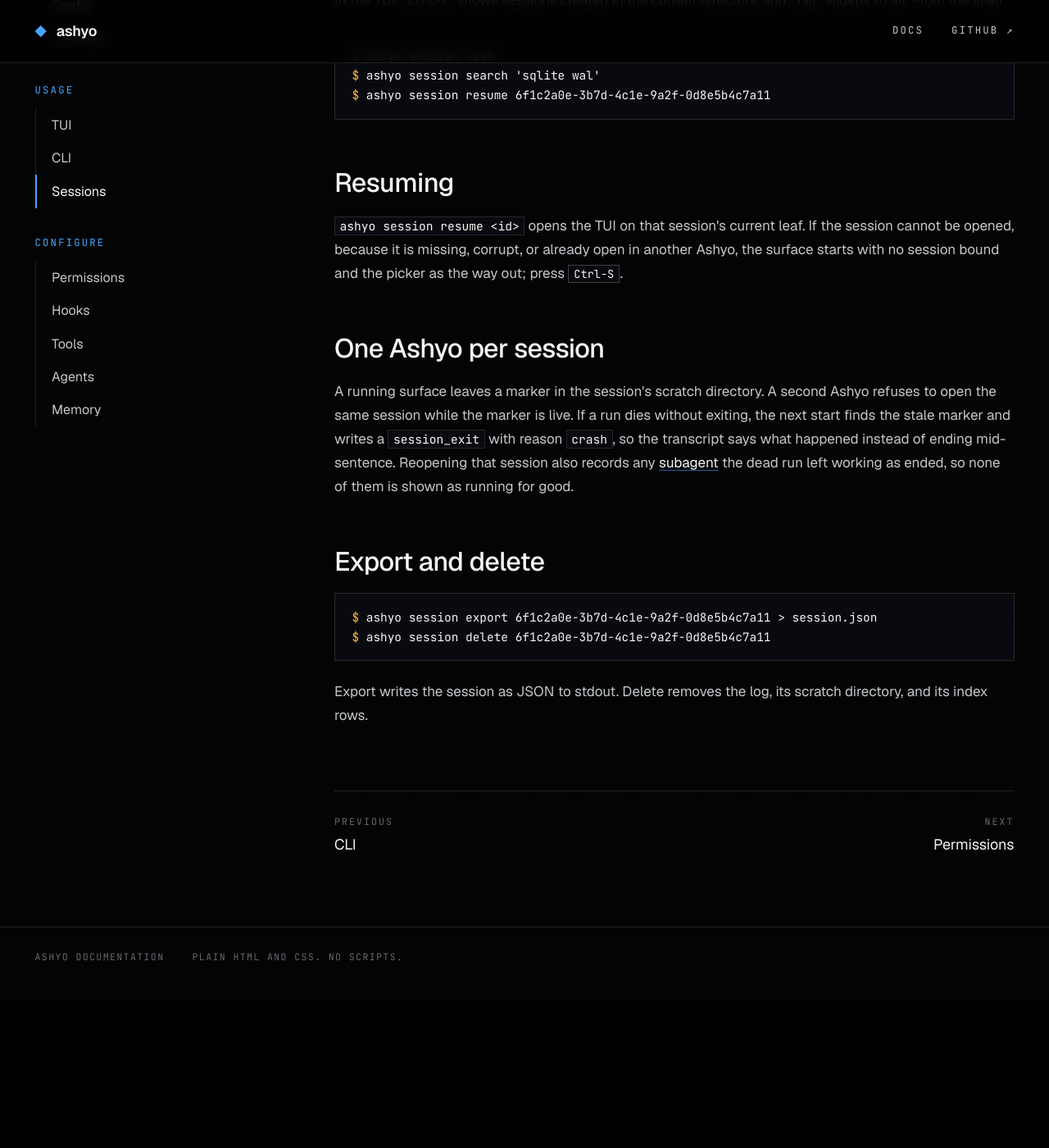
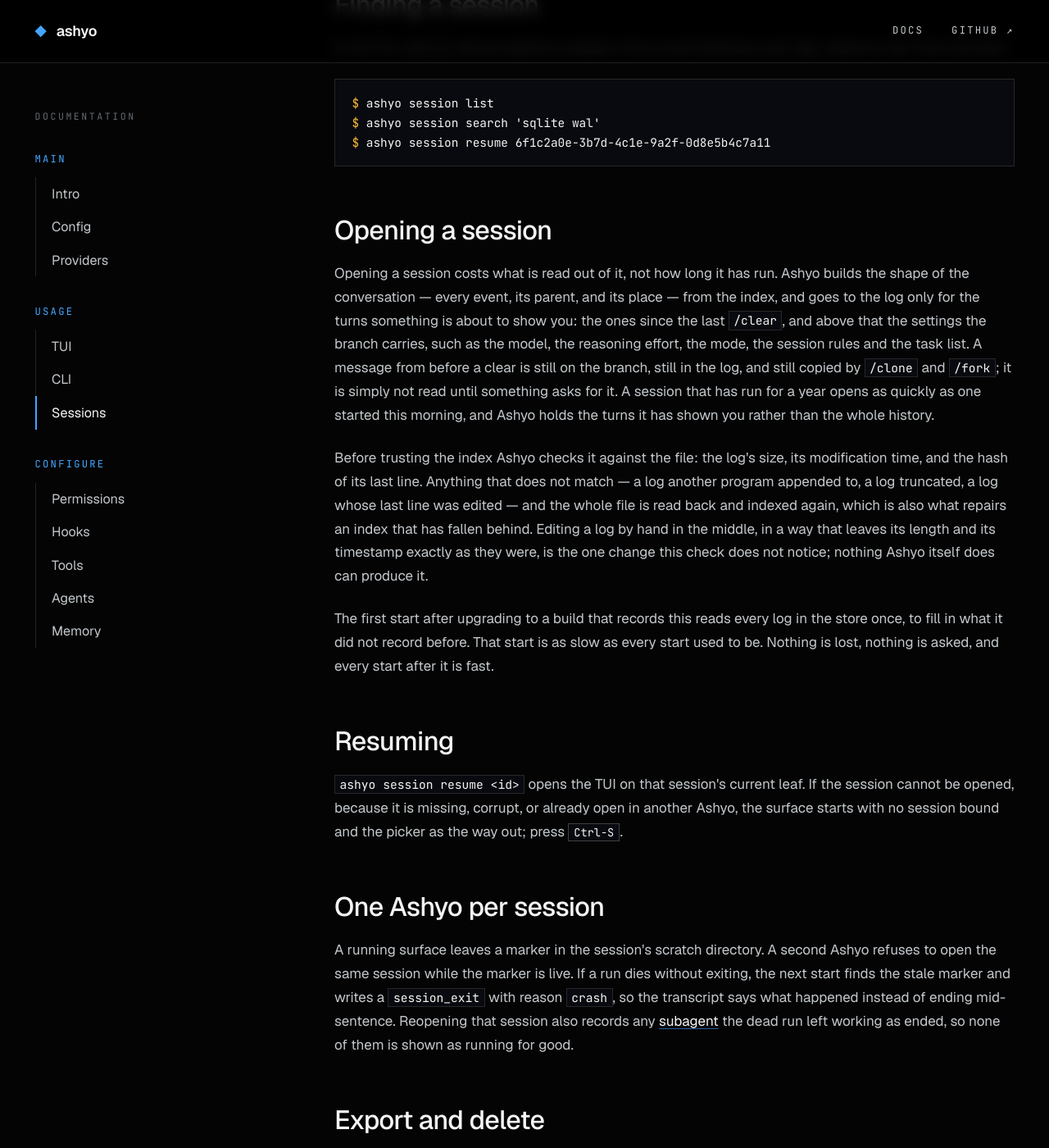
Before and after one commit to ashyo-ai/ashyo-ai.github.io, a Jekyll site: the page built from sessions.html, in a window 1280 px wide and 1400 px high, scrolled down 8161 px. Shown: the whole window at 82% size. Built offline with Jekyll 4.4.1, drawn with Linux system fonts in a browser that asks for light colours; before the commit the page ends 9380 px from its top, so only the background shows below that; some of the changed text lies outside the part shown.

Commit message:
Session Open Reads the Shape: what opening a session reads, and the check behind it

```diff
--- a/sessions.html
+++ b/sessions.html
@@ -12,7 +12,7 @@
 <tr><td>Index</td><td><code>~/.local/share/ashyo/sessions/index.db</code></td></tr>
 <tr><td>Scratch directory</td><td><code>~/.local/share/ashyo/sessions/&lt;uuid&gt;.scratch/</code></td></tr>
 </table>
-<p>The log is one JSON object per line, one event each, in the order they happened. The index is a SQLite database with full-text search over the logs; it is reconciled against the logs when Ashyo opens the store, so the logs are the truth. The scratch directory holds the plan document, per-run markers, and the whole of any <a href="tools.html#output-cap">tool result too large</a> to put in a request. Session ids are UUIDs; the store rejects anything else before composing a path.</p>
+<p>The log is one JSON object per line, one event each, in the order they happened. The index is a SQLite database with full-text search over the logs; it also records, for every line, where it sits in its file and what its row in the <a href="tui.html#session-tree">session tree</a> reads, which is what lets a session be opened without reading its log. It is reconciled against the logs when Ashyo opens the store, so the logs are the truth: delete <code>index.db</code> and the next start rebuilds it from them. The scratch directory holds the plan document, per-run markers, and the whole of any <a href="tools.html#output-cap">tool result too large</a> to put in a request. Session ids are UUIDs; the store rejects anything else before composing a path.</p>
 
 <h2 id="events">Events</h2>
 <p>Every event has an id and a parent id. The event types are:</p>
@@ -92,6 +92,11 @@
 <span class="prompt">$ </span>ashyo session search 'sqlite wal'
 <span class="prompt">$ </span>ashyo session resume 6f1c2a0e-3b7d-4c1e-9a2f-0d8e5b4c7a11</pre>
 
+<h2 id="opening">Opening a session</h2>
+<p>Opening a session costs what is read out of it, not how long it has run. Ashyo builds the shape of the conversation — every event, its parent, and its place — from the index, and goes to the log only for the turns something is about to show you: the ones since the last <code>/clear</code>, and above that the settings the branch carries, such as the model, the reasoning effort, the mode, the session rules and the task list. A message from before a clear is still on the branch, still in the log, and still copied by <code>/clone</code> and <code>/fork</code>; it is simply not read until something asks for it. A session that has run for a year opens as quickly as one started this morning, and Ashyo holds the turns it has shown you rather than the whole history.</p>
+<p>Before trusting the index Ashyo checks it against the file: the log's size, its modification time, and the hash of its last line. Anything that does not match — a log another program appended to, a log truncated, a log whose last line was edited — and the whole file is read back and indexed again, which is also what repairs an index that has fallen behind. Editing a log by hand in the middle, in a way that leaves its length and its timestamp exactly as they were, is the one change this check does not notice; nothing Ashyo itself does can produce it.</p>
+<p>The first start after upgrading to a build that records this reads every log in the store once, to fill in what it did not record before. That start is as slow as every start used to be. Nothing is lost, nothing is asked, and every start after it is fast.</p>
+
 <h2 id="resume">Resuming</h2>
 <p><code>ashyo session resume &lt;id&gt;</code> opens the TUI on that session's current leaf. If the session cannot be opened, because it is missing, corrupt, or already open in another Ashyo, the surface starts with no session bound and the picker as the way out; press <kbd>Ctrl-S</kbd>.</p>
 
```
